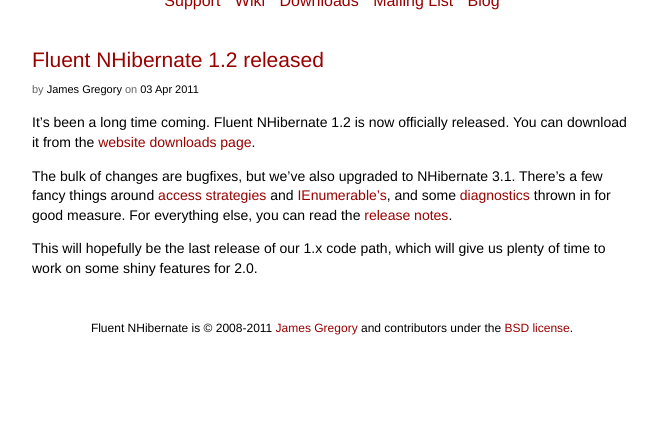
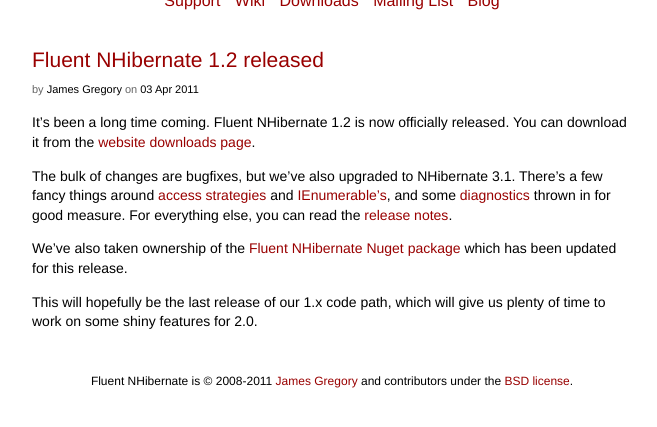
Before and after one commit to jagregory/fnh-site, a Jekyll site: the page built from blog/_posts/2011-04-03-fluent-nhibernate-1.2-released.md, in a window 1280 px wide, cut to the strip 370-797 px from the top of the page. Shown: the whole strip, without its empty margins (308-965 px from the left). Built offline with Jekyll 4.4.1, drawn with Linux system fonts in a browser that asks for light colours.

Commit message:
Post tweaks

```diff
--- a/blog/_posts/2011-04-03-1.2-released.md
+++ b/blog/_posts/2011-04-03-fluent-nhibernate-1.2-released.md
@@ -7,4 +7,6 @@
 
 The bulk of changes are bugfixes, but we've also upgraded to NHibernate 3.1. There's a few fancy things around [access strategies](http://wiki.fluentnhibernate.org/Fluent_mapping#Access_strategies) and [IEnumerable's](http://wiki.fluentnhibernate.org/Fluent_mapping#Collection_types), and some [diagnostics](https://github.com/jagregory/fluent-nhibernate/commit/8c7ad8d3887d7c5146a8982e06e9062986bf15e4) thrown in for good measure. For everything else, you can read the [release notes](http://wiki.fluentnhibernate.org/Release_notes_1.2).
 
+We've also taken ownership of the [Fluent NHibernate Nuget package](http://nuget.org/List/Packages/FluentNHibernate) which has been updated for this release.
+
 This will hopefully be the last release of our 1.x code path, which will give us plenty of time to work on some shiny features for 2.0.
```
